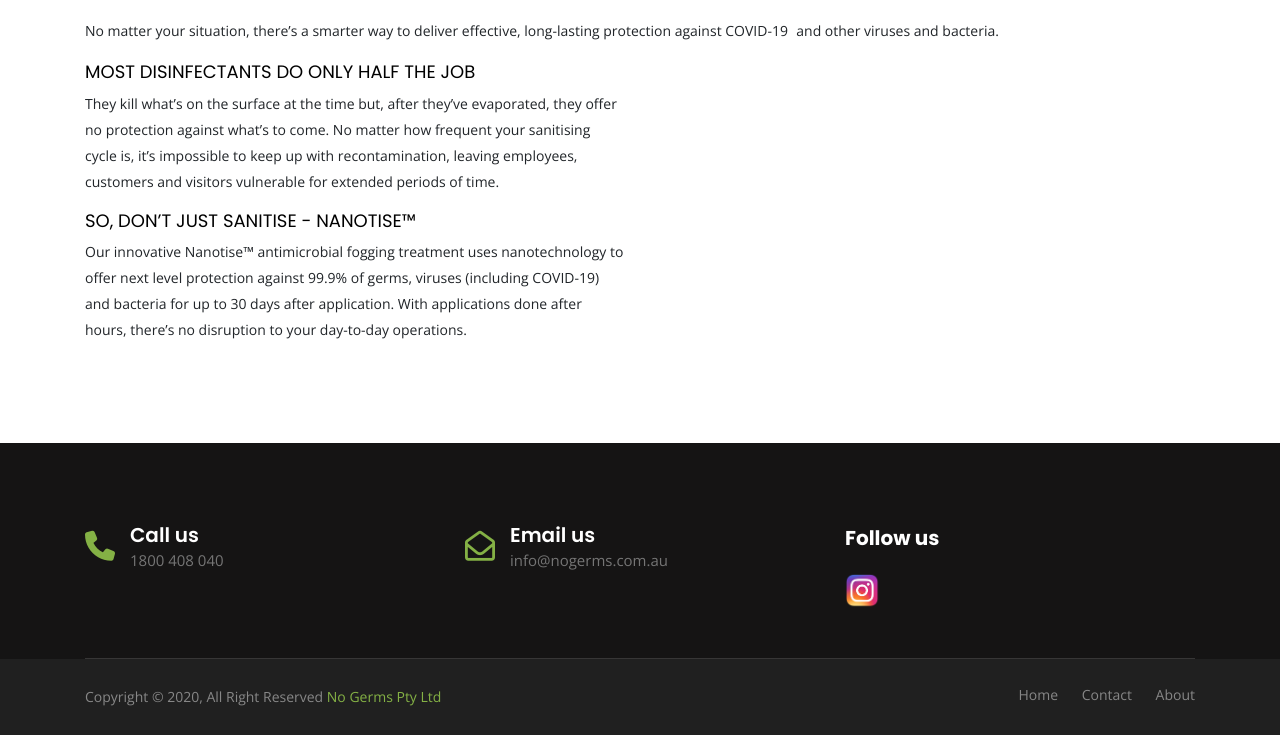
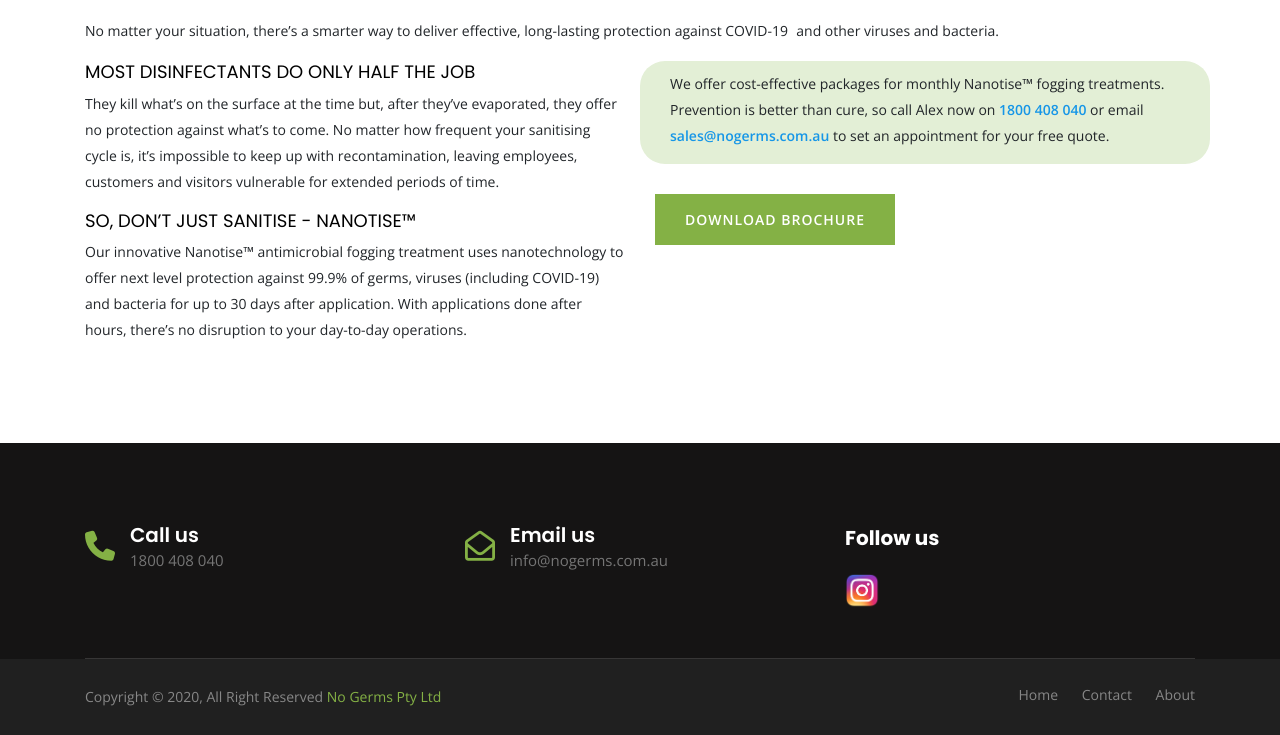
Before and after one commit to nogermsau/nogerms.github.io, a Jekyll site: the page built from _commercial/nanotise-fogging.md, in a window 1280 px wide. Shown: the part 1111-1846 px from the top of the page. Built offline with Jekyll 4.4.1, drawn with Linux system fonts in a browser that asks for light colours; nearby versions of some CDN libraries.

Commit message:
nanotise fogging page + brochure

```diff
--- a/_commercial/nanotise-fogging.md
+++ b/_commercial/nanotise-fogging.md
@@ -25,15 +25,54 @@
     </div>
   </div>
   <div class="row">
-    <div class="col-xl-6 col-lg-12">
-    <div class="service-details mb-40">
-      <h5>MOST DISINFECTANTS DO ONLY HALF THE JOB</h5>
-      <p>They kill what’s on the surface at the time but, after they’ve evaporated, they offer no  protection against what’s to come. No matter  how frequent your sanitising cycle is, it’s  impossible to keep up with recontamination,  leaving employees, customers and visitors vulnerable for extended periods of time.</p>
-      <h5>SO, DON’T JUST SANITISE - NANOTISE™</h5>
-      <p>Our innovative Nanotise™ antimicrobial fogging treatment uses nanotechnology to offer next level protection against 99.9% of germs, viruses (including COVID-19) and bacteria for up to 30 days after application.  With applications done after hours, there’s no disruption to your day-to-day operations.</p>
+    <div class="col-xl-6 col-lg-6 col-sm-12">
+      <div class="service-details mb-40">
+        <h5>MOST DISINFECTANTS DO ONLY HALF THE JOB</h5>
+        <p>They kill what’s on the surface at the time but, after they’ve evaporated, they offer no  protection against what’s to come. No matter  how frequent your sanitising cycle is, it’s  impossible to keep up with recontamination,  leaving employees, customers and visitors vulnerable for extended periods of time.</p>
+        <h5>SO, DON’T JUST SANITISE - NANOTISE™</h5>
+        <p>Our innovative Nanotise™ antimicrobial fogging treatment uses nanotechnology to offer next level protection against 99.9% of germs, viruses (including COVID-19) and bacteria for up to 30 days after application.  With applications done after hours, there’s no disruption to your day-to-day operations.</p>
+      </div>
     </div>
-    </div>
-    <div class="col-xl-6 col-lg-12">
+     <div class="col-xl-6 col-lg-6 col-sm-12">
+        <div class="row">
+          <!--<div class="col-sm-6">
+            <div class="row">
+                  <div class="col-4 col-sm-4 col-xs-4">
+                      <div class="feature-img">
+                        <img src="/assets/img/icons/calendar.png" class="img-fluid" alt="">
+                      </div>
+                  </div>
+                  <div class="col-8 col-sm-8 col-xs-8">
+                    <div class="feature-text">
+                      <p>ANTIMICROBIAL TREATMENT THAT LASTS 30 DAYS</p>
+                    </div>
+                  </div>
+            </div>
+          </div>
+          <div class="col-sm-6">
+            <div class="row">
+                <div class="col-4 col-sm-4 col-xs-4">
+                    <div class="feature-img">
+                      <img src="/assets/img/icons/calendar.png" class="img-fluid" alt="">
+                    </div>
+                </div>
+                <div class="col-8 col-sm-8 col-xs-8">
+                  <div class="feature-text">
+                    <p>ANTIMICROBIAL TREATMENT THAT LASTS 30 DAYS</p>
+                  </div>
+                </div>
+            </div>
+          </div> -->
+      </div>
+      <div class="row">
+        <div class="col-12 promo">
+        <p>We offer cost-effective packages for  monthly Nanotise™ fogging treatments. Prevention is better than cure, so call  Alex now on <a href="#" class="">1800 408 040</a> or email <a href="mailto:sales@nogerms.com.au?subject=Quote Request" class="">sales@nogerms.com.au</a> to set an appointment for your free quote.</p>
+        </div>
+      </div>
+      <div class="row">
+        <div class="col-12">
+        <a href="/assets/pdf/NoGermsBrochure_12Jun21.pdf" class="btn">Download Brochure</a>
+      </div>
     </div>
   </div>
 </div>
--- a/_includes/top-services.html
+++ b/_includes/top-services.html
@@ -28,7 +28,7 @@
             <div class="col-xl-4 col-lg-4 col-md-4 mb-50 ">
                 <div class="services-box">
                     <div class="services-img">
-                        <a href="/commercial/fogging-and-misting">
+                        <a href="/commercial/nanotise-fogging">
                             <img src="{{site.baseurl}}/assets/img/fogging-and-misting.jpg" class="img-fluid" alt="">
                         </a>
                     </div>
@@ -41,7 +41,7 @@
                             <li>UP TO 30 DAYS PROTECTION AGAINST A WIDE RANGE OF VIRUSES (INCLUDING COVID-19) AND BACTERIA, COVID-19 AND A RANGE OF </li>
                           </ul>
                         </div>
-                        <a href="/commercial/fogging-and-misting" class="btn">Find Out More</a>
+                        <a href="/commercial/nanotise-fogging" class="btn">Find Out More</a>
                     </div>
                 </div>
             </div>
--- a/assets/css/default.css
+++ b/assets/css/default.css
@@ -663,7 +663,7 @@
 	background: #222;
 }
 .green-bg{
-	background: #28b05f;
+	background: #B6E395;
 }
 .yellow-bg{
 	background: #faa41c;
--- a/assets/css/style.css
+++ b/assets/css/style.css
@@ -2084,3 +2084,15 @@
 .about-area p {
   font-size: 16px;
 }
+
+.feature-text p {
+
+}
+
+.promo {
+  background-color: #E3EFD6;
+  padding-top: 10px;
+  border-radius: 25px;
+  padding-left: 30px;
+  margin-bottom: 30px;
+}
```
Also changed, not shown: assets/img/icons/bottle.png (added), assets/img/icons/calendar.png (added), assets/img/icons/dropper.png (added), assets/img/icons/family.png (added), assets/img/icons/germs.png (added), assets/img/icons/hand.png (added), assets/img/icons/leaf.png (added), assets/img/icons/lounge.png (added), 1 other file.
